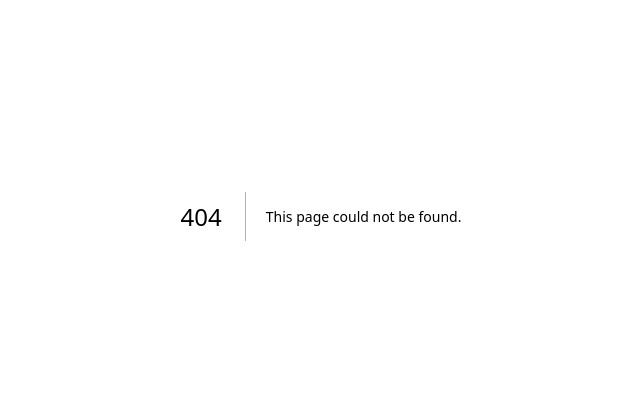
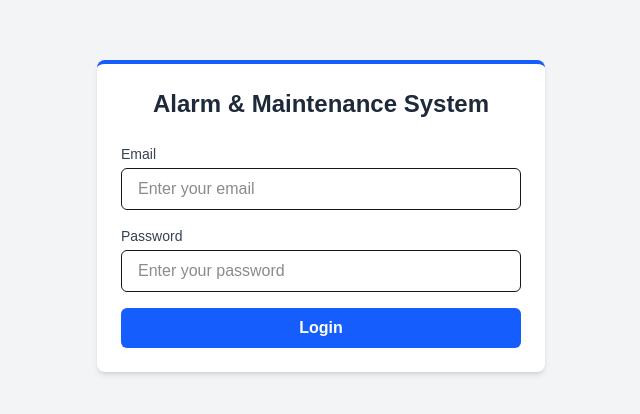
Before and after one commit to kornnisa/automation, a Next.js app: page /login in a window 1280 px wide. Before the commit this address had no page. Shown: the part 184-598 px from the top of the page, without its empty margins (319-959 px from the left). Built offline with nearby package versions, Linux system fonts and the light colour scheme; no server answers.

Commit message:
Add login system, supabase client, and redirect to login page

```diff
--- /dev/null
+++ b/app/dashboard/page.tsx
@@ -0,0 +1,8 @@
+export default function DashboardPage() {
+  return (
+    <div className="p-8">
+      <h1 className="text-2xl font-bold">Welcome to Dashboard</h1>
+      <p>ล็อกอินสำเร็จแล้ว! เดี๋ยวเรามาทำหน้านี้กันต่อใน Phase หน้าครับ</p>
+    </div>
+  )
+}
--- /dev/null
+++ b/app/login/page.tsx
@@ -0,0 +1,93 @@
+'use client'
+
+import { useState } from 'react'
+import { useRouter } from 'next/navigation'
+import { supabase } from '@/lib/supabase'
+
+export default function LoginPage() {
+  const [email, setEmail] = useState('')
+  const [password, setPassword] = useState('')
+  const [error, setError] = useState('')
+  const [loading, setLoading] = useState(false)
+  const router = useRouter()
+
+  const handleLogin = async (e: React.FormEvent) => {
+    e.preventDefault()
+    setError('')
+
+    // Input Validation: ตรวจสอบว่าช่องข้อมูลไม่ว่างเปล่า
+    if (!email || !password) {
+      setError('กรุณากรอกอีเมลและรหัสผ่านให้ครบถ้วน')
+      return
+    }
+
+    setLoading(true)
+
+    // เรียกใช้ Supabase เพื่อ Login
+    const { data, error } = await supabase.auth.signInWithPassword({
+      email,
+      password,
+    })
+
+    if (error) {
+      setError('อีเมลหรือรหัสผ่านไม่ถูกต้อง')
+      setLoading(false)
+      return
+    }
+
+    // ถ้ายืนยันตัวตนสำเร็จ ให้เปลี่ยนหน้าไปที่ Dashboard
+    router.push('/dashboard')
+  }
+
+  return (
+    <div className="min-h-screen flex items-center justify-center bg-gray-100">
+      <div className="max-w-md w-full p-6 bg-white rounded-lg shadow-md border-t-4 border-blue-600">
+        <h2 className="text-2xl font-bold text-center text-gray-800 mb-6">
+          Alarm & Maintenance System
+        </h2>
+
+        {error && (
+          <div className="mb-4 p-3 bg-red-100 text-red-700 rounded-md text-sm text-center">
+            {error}
+          </div>
+        )}
+
+        <form onSubmit={handleLogin} className="space-y-4">
+          <div>
+            <label className="block text-sm font-medium text-gray-700 mb-1">
+              Email
+            </label>
+            <input
+              type="email"
+              value={email}
+              onChange={(e) => setEmail(e.target.value)}
+              className="w-full px-4 py-2 border rounded-md focus:outline-none focus:ring-2 focus:ring-blue-500"
+              placeholder="Enter your email"
+            />
+          </div>
+
+          <div>
+            <label className="block text-sm font-medium text-gray-700 mb-1">
+              Password
+            </label>
+            <input
+              type="password"
+              value={password}
+              onChange={(e) => setPassword(e.target.value)}
+              className="w-full px-4 py-2 border rounded-md focus:outline-none focus:ring-2 focus:ring-blue-500"
+              placeholder="Enter your password"
+            />
+          </div>
+
+          <button
+            type="submit"
+            disabled={loading}
+            className="w-full bg-blue-600 text-white font-bold py-2 px-4 rounded-md hover:bg-blue-700 transition disabled:bg-gray-400"
+          >
+            {loading ? 'กำลังเข้าสู่ระบบ...' : 'Login'}
+          </button>
+        </form>
+      </div>
+    </div>
+  )
+}
--- a/app/page.tsx
+++ b/app/page.tsx
@@ -1,69 +1,6 @@
-import Image from "next/image";
+import { redirect } from 'next/navigation'
 
 export default function Home() {
-  return (
-    <div className="flex flex-col flex-1 items-center justify-center bg-zinc-50 font-sans dark:bg-black">
-      <main className="flex flex-1 w-full max-w-3xl flex-col items-center justify-between py-32 px-16 bg-white dark:bg-black sm:items-start">
-        <Image
-          className="dark:invert h-5 w-[100px]"
-          src="/next.svg"
-          alt="Next.js logo"
-          width={100}
-          height={20}
-          priority
-        />
-        <div className="flex flex-col items-center gap-6 text-center sm:items-start sm:text-left">
-          <h1 className="max-w-xs text-3xl font-semibold leading-10 tracking-tight text-black dark:text-zinc-50">
-            To get started, edit the{" "}
-            <code className="rounded bg-black/[.06] px-1.5 py-0.5 font-mono text-[0.9em] dark:bg-white/[.08]">
-              page.tsx
-            </code>{" "}
-            file.
-          </h1>
-          <p className="max-w-md text-lg leading-8 text-zinc-600 dark:text-zinc-400">
-            Looking for a starting point or more instructions? Head over to{" "}
-            <a
-              href="https://vercel.com/templates?framework=next.js&utm_source=create-next-app&utm_medium=appdir-template-tw&utm_campaign=create-next-app"
-              className="font-medium text-zinc-950 dark:text-zinc-50"
-            >
-              Templates
-            </a>{" "}
-            or the{" "}
-            <a
-              href="https://nextjs.org/learn?utm_source=create-next-app&utm_medium=appdir-template-tw&utm_campaign=create-next-app"
-              className="font-medium text-zinc-950 dark:text-zinc-50"
-            >
-              Learning
-            </a>{" "}
-            center.
-          </p>
-        </div>
-        <div className="flex flex-col gap-4 text-base font-medium sm:flex-row">
-          <a
-            className="flex h-12 w-full items-center justify-center gap-2 rounded-full bg-foreground px-5 text-background transition-colors hover:bg-[#383838] dark:hover:bg-[#ccc] md:w-[158px]"
-            href="https://vercel.com/new?utm_source=create-next-app&utm_medium=appdir-template-tw&utm_campaign=create-next-app"
-            target="_blank"
-            rel="noopener noreferrer"
-          >
-            <Image
-              className="dark:invert h-[14px] w-4"
-              src="/vercel.svg"
-              alt="Vercel logomark"
-              width={16}
-              height={14}
-            />
-            Deploy Now
-          </a>
-          <a
-            className="flex h-12 w-full items-center justify-center rounded-full border border-solid border-black/[.08] px-5 transition-colors hover:border-transparent hover:bg-black/[.04] dark:border-white/[.145] dark:hover:bg-[#1a1a1a] md:w-[158px]"
-            href="https://nextjs.org/docs?utm_source=create-next-app&utm_medium=appdir-template-tw&utm_campaign=create-next-app"
-            target="_blank"
-            rel="noopener noreferrer"
-          >
-            Documentation
-          </a>
-        </div>
-      </main>
-    </div>
-  );
+  // สั่งให้เมื่อเข้ามาที่หน้าเว็บหลัก ให้เด้งไปที่หน้า login ทันที
+  redirect('/login')
 }
--- /dev/null
+++ b/lib/supabase.ts
@@ -0,0 +1,6 @@
+import { createClient } from '@supabase/supabase-js'
+
+const supabaseUrl = process.env.NEXT_PUBLIC_SUPABASE_URL!
+const supabaseAnonKey = process.env.NEXT_PUBLIC_SUPABASE_ANON_KEY!
+
+export const supabase = createClient(supabaseUrl, supabaseAnonKey)
```
